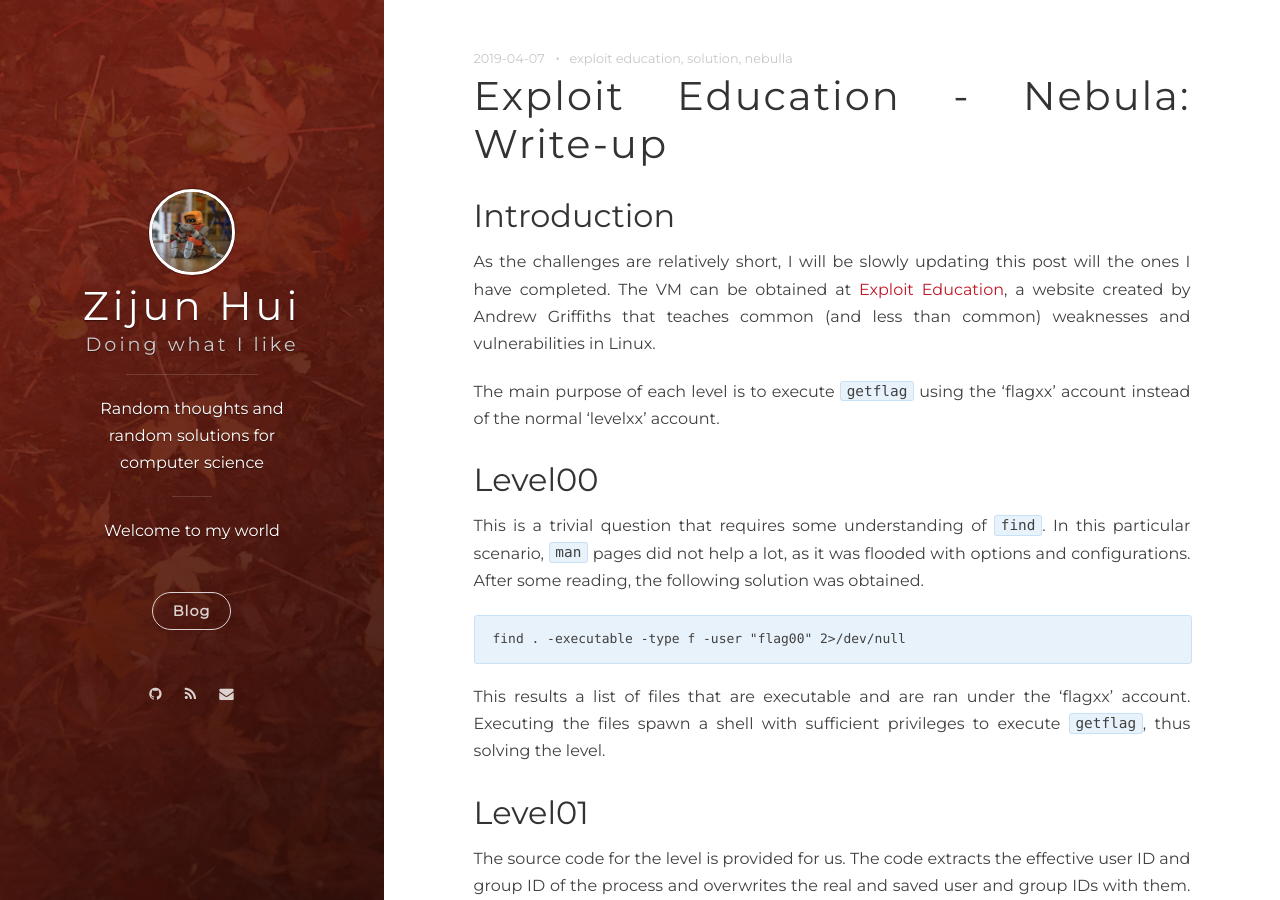
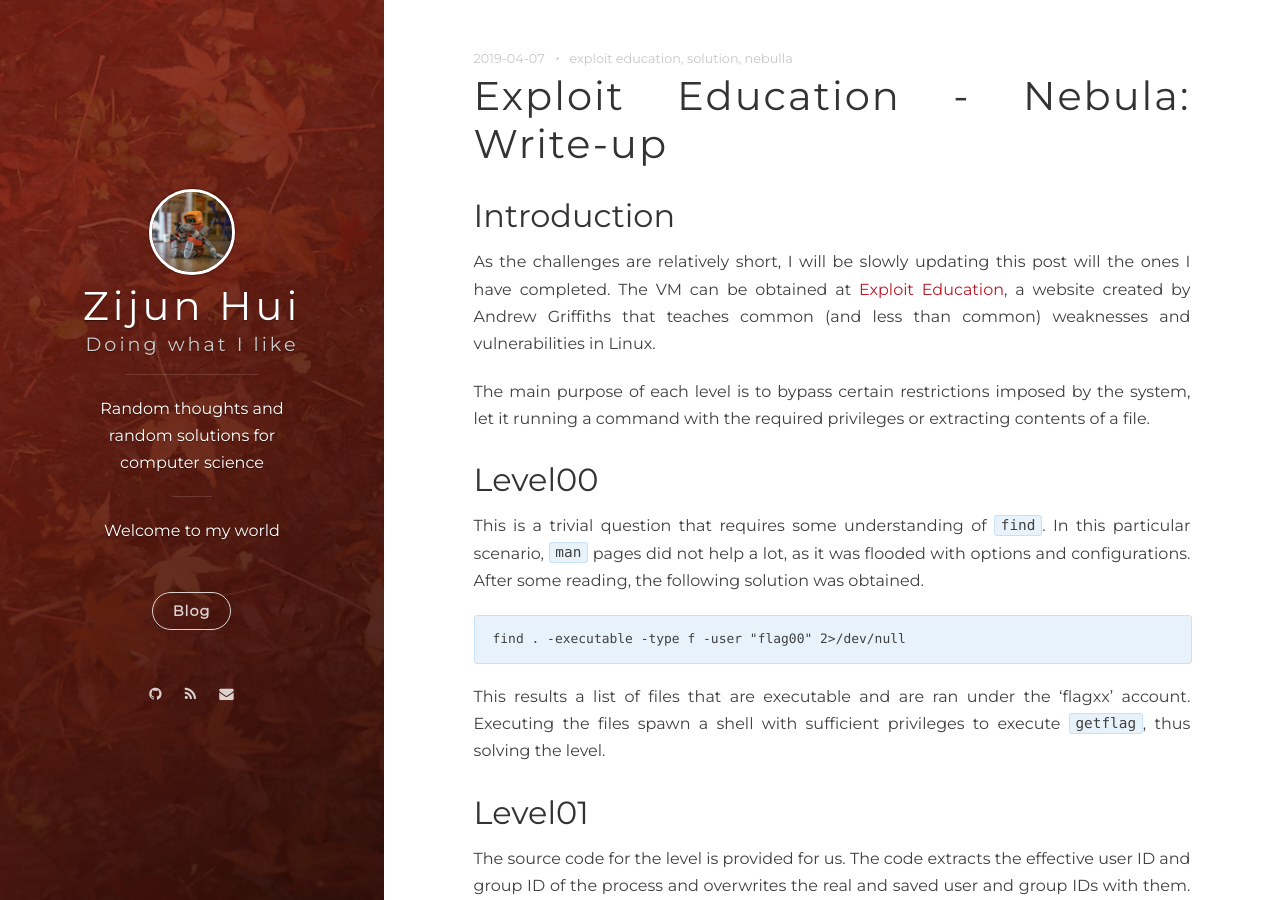
Before and after one commit to ZijunH/zijunh.github.io, a Jekyll site: the page built from _posts/2019-04-07-nebula.md, in a window 1280 px wide and 900 px high. Built offline with Jekyll 4.4.1, drawn with Linux system fonts in a browser that asks for light colours; nearby versions of some CDN libraries; comment, search, counter and statistics services are not loaded.

Commit message:
Content Update

```diff
--- a/_posts/2019-04-07-nebula.md
+++ b/_posts/2019-04-07-nebula.md
@@ -11,7 +11,7 @@ keywords: [exploit education, nebulla, solution, tip, answer, ctf]
 
 As the challenges are relatively short, I will be slowly updating this post will the ones I have completed. The VM can be obtained at [Exploit Education](https://exploit.education/nebula/), a website created by Andrew Griffiths that teaches common (and less than common) weaknesses and vulnerabilities in Linux.
 
-The main purpose of each level is to execute `getflag` using the 'flagxx' account instead of the normal 'levelxx' account.
+The main purpose of each level is to bypass certain restrictions imposed by the system, let it running a command with the required privileges or extracting contents of a file.
 
 ## Level00
 
```
Also changed, not shown: other parts of _posts/2019-04-07-nebula.md (+3 -0 lines).
